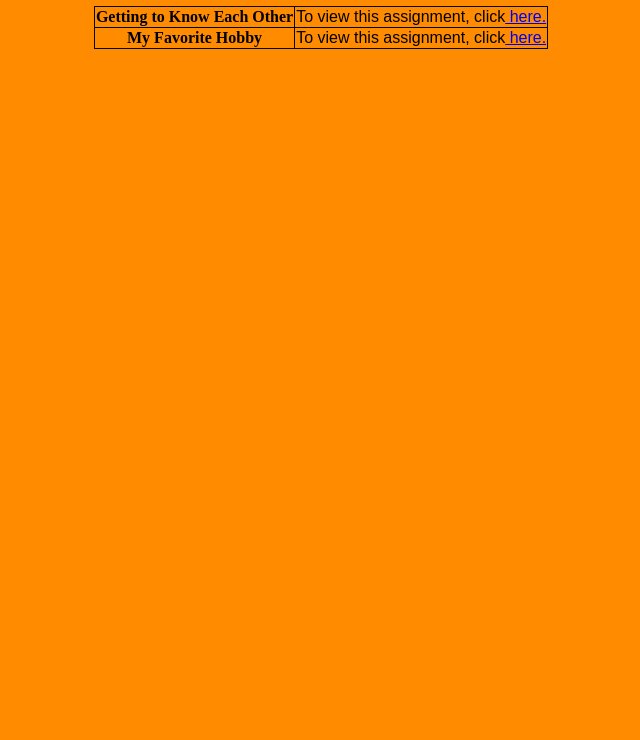
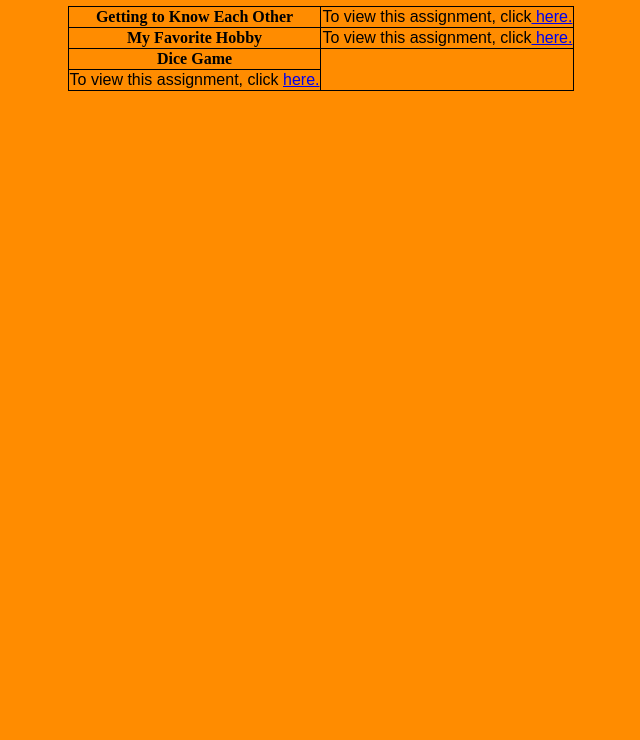
Before and after one commit to graceshotts15/Portfollio, a plain HTML site: page index.html in a window 1280 px wide. Shown: the part 60-800 px from the top of the page, without its empty margins (319-959 px from the left). Drawn offline with Linux system fonts and the light colour scheme.

Commit message:
Update index.html

```diff
--- a/index.html
+++ b/index.html
@@ -24,3 +24,9 @@
         </th>
             <td><p>To view this assignment, click<a href= "https://lemon-hill-0fd112310.azurestaticapps.net/index.html" target="_blank"> here.</a></p></td>
         </tr>
+        <th>
+            Dice Game
+        </th>
+        <tr>
+        <td><p>To view this assignment, click <a href= "https://salmon-meadow-0804e0010.azurestaticapps.net/" target="_blank"> here.</a></p></td>
+        </tr>
```
